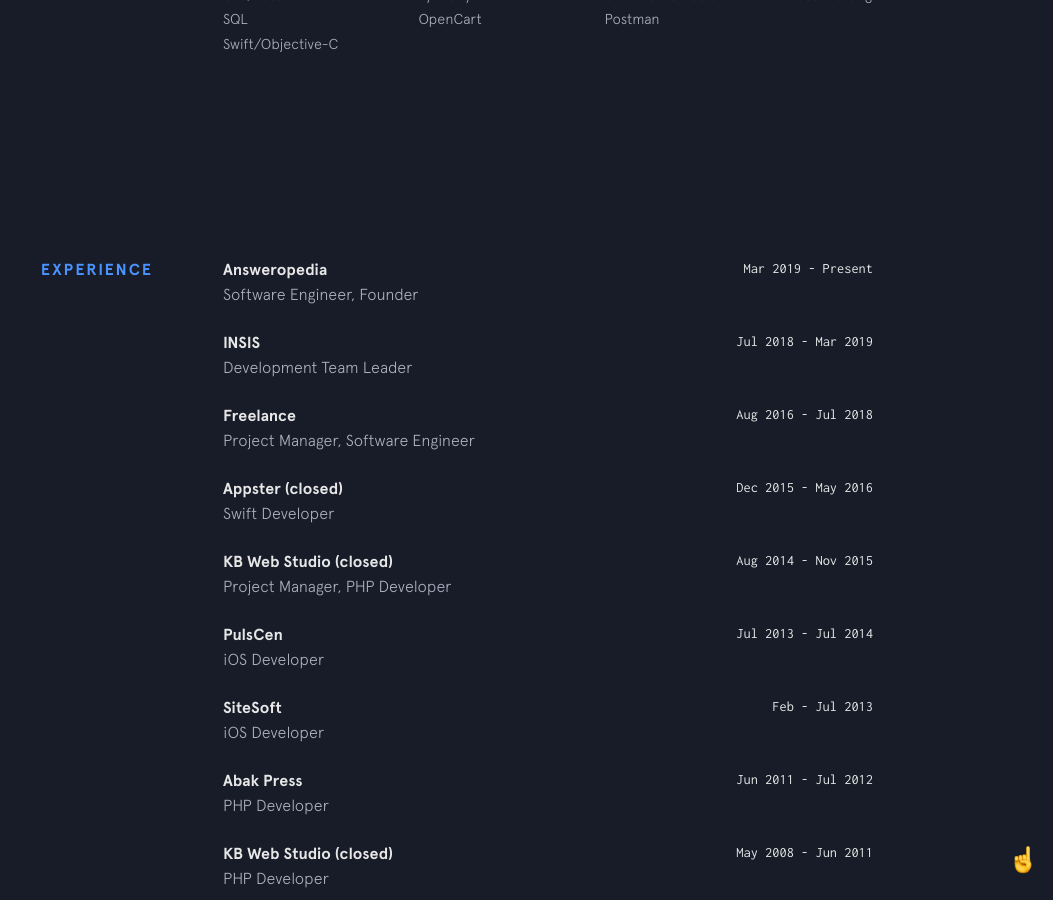
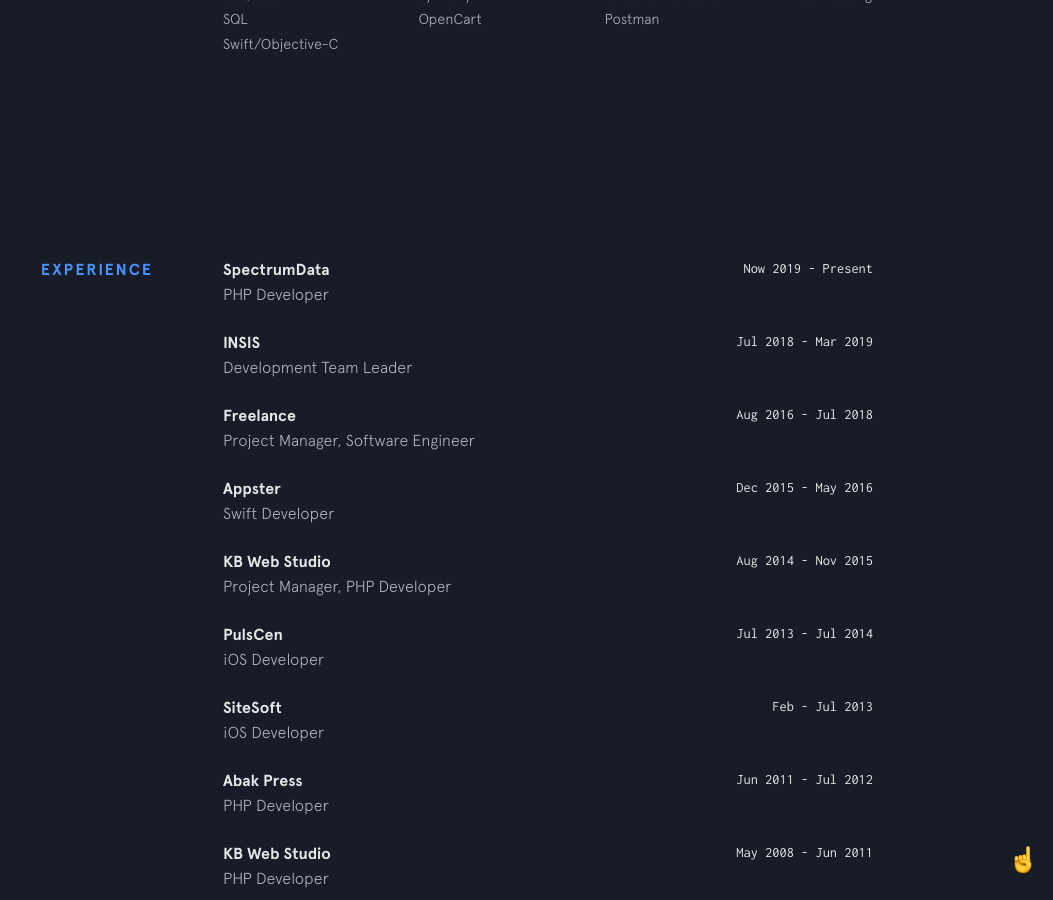
Before and after one commit to gomzyakov/gomzyakov.github.io, a Jekyll site: the page built from index.html, in a window 1280 px wide and 900 px high, scrolled down 1539 px. Shown: the whole window, without its empty margins (227-1280 px from the left). Built offline with Jekyll 4.4.1, drawn with Linux system fonts in a browser that asks for light colours; nearby versions of some CDN libraries.

Commit message:
Update my experience (#27)
* Update .gitignore
* Update experience.yml

```diff
--- a/_data/experience.yml
+++ b/_data/experience.yml
@@ -1,7 +1,7 @@
-- company: Answeropedia
-  url: https://answeropedia.org/en
-  time: Mar 2019 - Present
-  position: Software Engineer, Founder
+- company: SpectrumData
+  url: https://spectrumdata.ru
+  time: Now 2019 - Present
+  position: PHP Developer
 
 - company: INSIS
   url: https://www.profintel.ru
@@ -13,12 +13,12 @@
   time: Aug 2016 - Jul 2018
   position: Project Manager, Software Engineer
 
-- company: Appster (closed)
+- company: Appster
   url: https://github.com/gomzyakov
   time: Dec 2015 - May 2016
   position: Swift Developer
 
-- company: KB Web Studio (closed)
+- company: KB Web Studio
   url: https://github.com/gomzyakov
   time: Aug 2014 - Nov 2015
   position: Project Manager, PHP Developer
@@ -34,11 +34,11 @@
   position: iOS Developer
 
 - company: Abak Press
-  url: http://www.apress.ru/
+  url: https://www.apress.ru/
   time: Jun 2011 - Jul 2012
   position: PHP Developer
 
-- company: KB Web Studio (closed)
+- company: KB Web Studio
   url: https://github.com/gomzyakov
   time: May 2008 - Jun 2011
   position: PHP Developer
```
Also changed, not shown: 2 other files.
